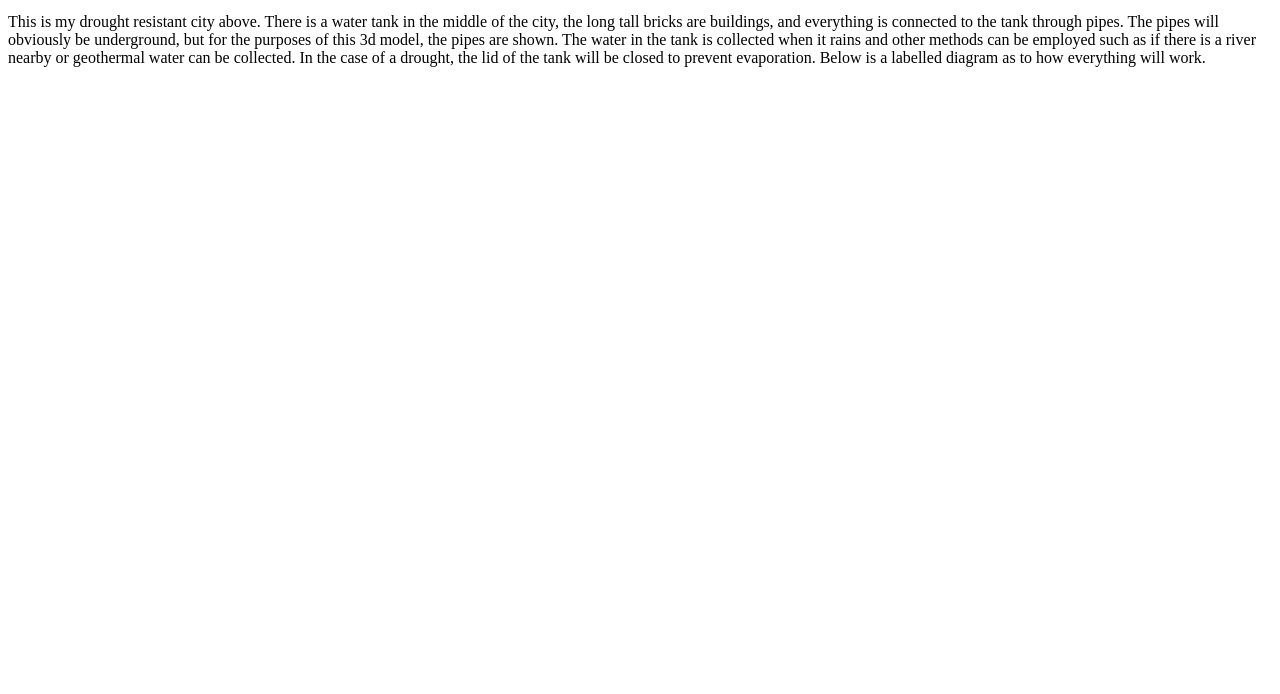
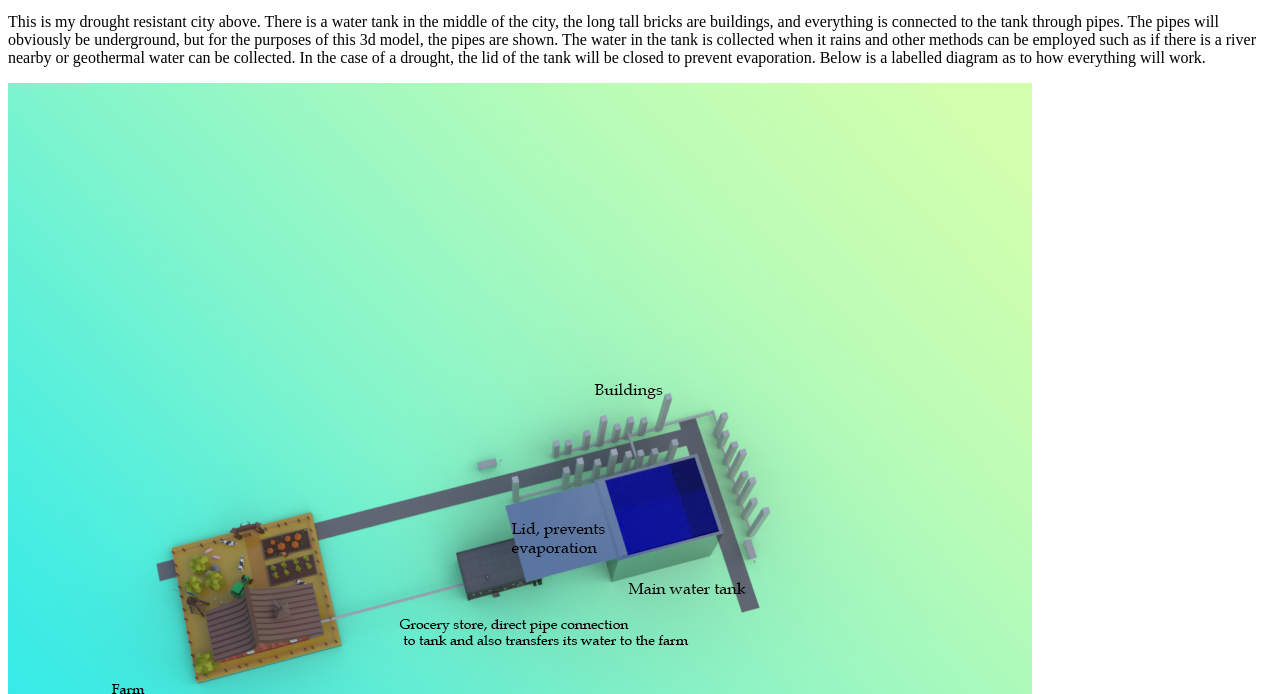
Before and after one commit to CHA0207/My-drought-resistant-city, a plain HTML site: page index.html in a window 1280 px wide. Shown: the part 186-880 px from the top of the page. Before the commit the page ends 800 px from the top, so only its background shows below. Drawn offline with Linux system fonts and the light colour scheme.

Commit message:
Update index.html

```diff
--- a/index.html
+++ b/index.html
@@ -9,6 +9,6 @@
 <body>
 	<div class="sketchfab-embed-wrapper"> <iframe title="Drought Resistant City" frameborder="0" allowfullscreen mozallowfullscreen="true" webkitallowfullscreen="true" allow="autoplay; fullscreen; xr-spatial-tracking" xr-spatial-tracking execution-while-out-of-viewport execution-while-not-rendered web-share src="https://sketchfab.com/models/0f6b16a9b504497a8c71a73dd9652d6b/embed"> </iframe> <p style="font-size: 13px; font-weight: normal; margin: 5px; color: #4A4A4A;"> <a href="https://sketchfab.com/3d-models/drought-resistant-city-0f6b16a9b504497a8c71a73dd9652d6b?utm_medium=embed&utm_campaign=share-popup&utm_content=0f6b16a9b504497a8c71a73dd9652d6b" target="_blank" rel="nofollow" style="font-weight: bold; color: #1CAAD9;"> Drought Resistant City </a> by <a href="https://sketchfab.com/CHA0207?utm_medium=embed&utm_campaign=share-popup&utm_content=0f6b16a9b504497a8c71a73dd9652d6b" target="_blank" rel="nofollow" style="font-weight: bold; color: #1CAAD9;"> CHA0207 </a> on <a href="https://sketchfab.com?utm_medium=embed&utm_campaign=share-popup&utm_content=0f6b16a9b504497a8c71a73dd9652d6b" target="_blank" rel="nofollow" style="font-weight: bold; color: #1CAAD9;">Sketchfab</a></p></div>
 	<p>This is my drought resistant city above. There is a water tank in the middle of the city, the long tall bricks are buildings, and everything is connected to the tank through pipes. The pipes will obviously be underground, but for the purposes of this 3d model, the pipes are shown. The water in the tank is collected when it rains and other methods can be employed such as if there is a river nearby or geothermal water can be collected. In the case of a drought, the lid of the tank will be closed to prevent evaporation. Below is a labelled diagram as to how everything will work.</p>
-	<image scr = "Diagram.png">
+	<image src = "Diagram.png">
 </body>
 </html>
```
